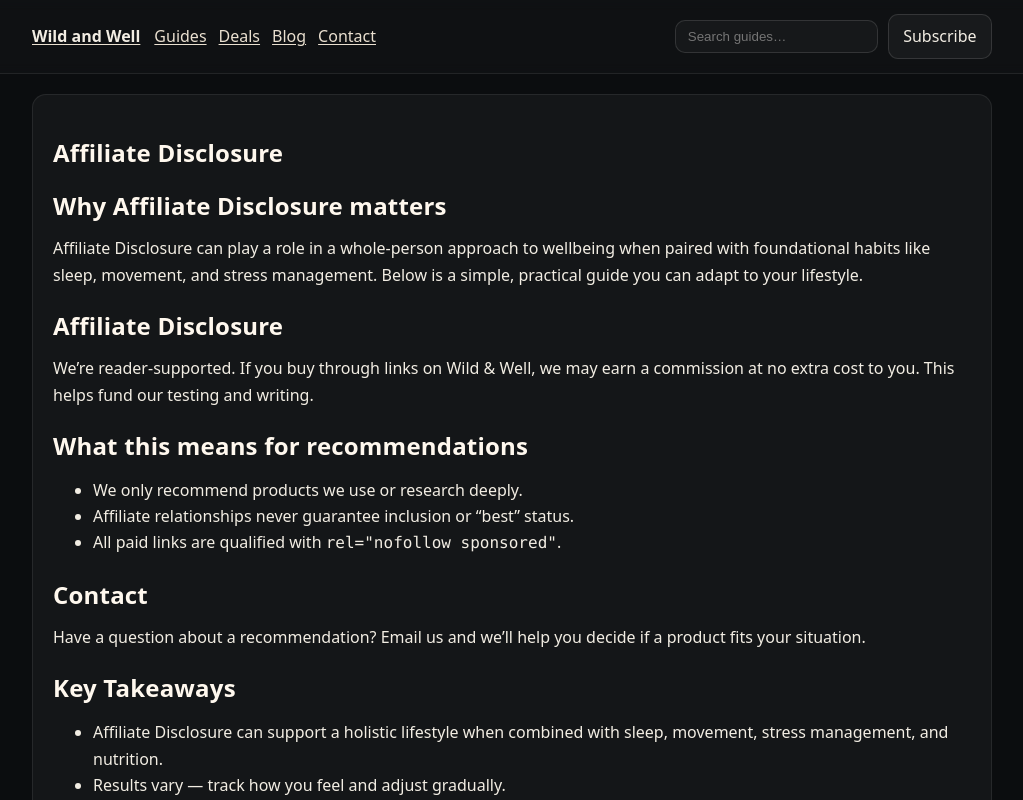
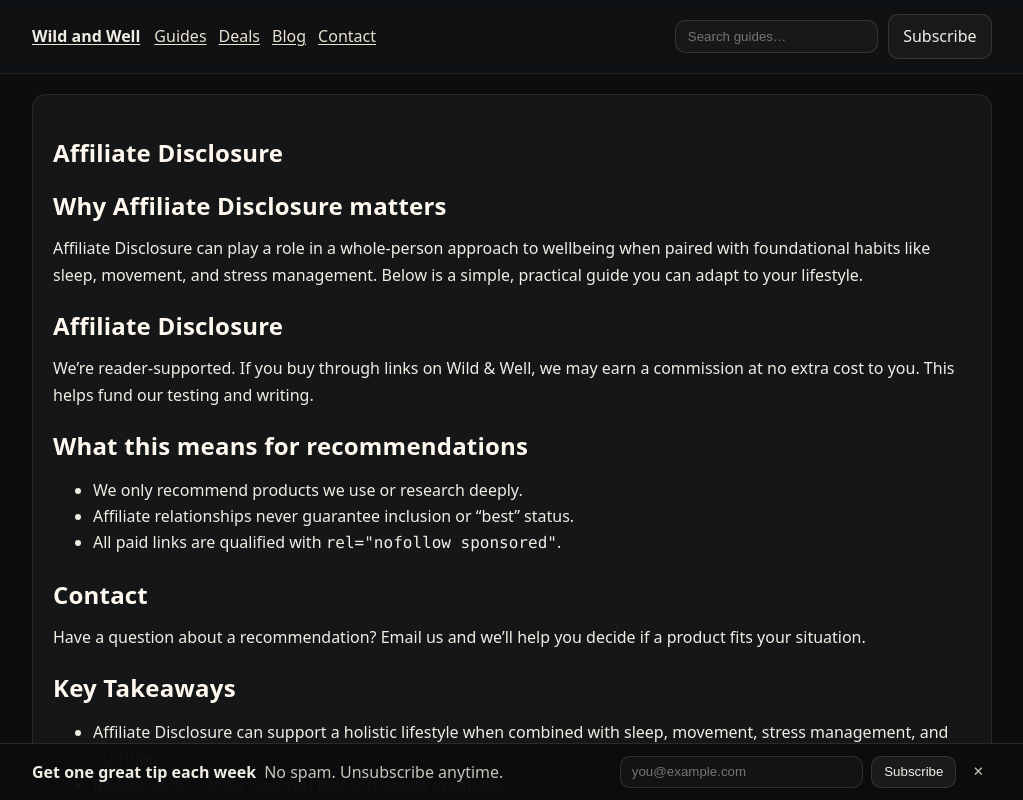
Before and after one commit to dariosandison/Eco---Holistic, a Next.js app: page /legal/affiliate-disclosure in a window 1280 px wide. Shown: the top 800 px of the page, without its empty margins (128-1151 px from the left). Built offline with nearby package versions, Linux system fonts and the light colour scheme; no server answers.

Commit message:
Update NewsletterBar.js

```diff
--- a/components/NewsletterBar.js
+++ b/components/NewsletterBar.js
@@ -1,30 +1,90 @@
-// components/NewsletterBar.js
-export default function NewsletterBar() {
+import { useEffect, useState } from "react";
+
+/**
+ * Visible, dismissible newsletter bar.
+ * To enable submissions, set NEXT_PUBLIC_NEWSLETTER_ENDPOINT to your provider POST URL.
+ */
+export default function NewsletterBar(){
+  const endpoint = process.env.NEXT_PUBLIC_NEWSLETTER_ENDPOINT || "";
+  const [email, setEmail] = useState("");
+  const [ok, setOk] = useState(false);
+  const [hidden, setHidden] = useState(false);
+
+  useEffect(() => {
+    const v = localStorage.getItem("ww-newsletter-hidden");
+    if (v === "1") setHidden(true);
+  }, []);
+
+  if (hidden) return null;
+
+  async function onSubmit(e){
+    e.preventDefault();
+    if(!endpoint){
+      alert("Add NEXT_PUBLIC_NEWSLETTER_ENDPOINT to enable newsletter submissions.");
+      return;
+    }
+    const res = await fetch(endpoint, {
+      method:"POST",
+      headers:{ "Content-Type":"application/json" },
+      body: JSON.stringify({ email })
+    }).catch(()=>({ok:false}));
+    setOk(!!res?.ok);
+  }
+
+  function dismiss(){
+    setHidden(true);
+    localStorage.setItem("ww-newsletter-hidden","1");
+  }
+
   return (
-    <section className="newsletter">
-      <div className="container newsletter-inner">
-        <div className="newsletter-text">
-          <strong>Join the list</strong>
-          <span>Occasional tips & new guides—no spam.</span>
+    <div id="newsletter-bar" style={{
+      position:"sticky", bottom:0, zIndex:50,
+      borderTop:"1px solid rgba(255,255,255,0.12)",
+      background:"rgba(11,13,15,0.98)", color:"#F2EDE3"
+    }}>
+      <div className="container" style={{display:"flex",gap:10,alignItems:"center",justifyContent:"space-between",padding:"0.75rem 1rem", flexWrap:"wrap"}}>
+        <div style={{display:"flex",gap:8,alignItems:"center",flexWrap:"wrap"}}>
+          <strong>Get one great tip each week</strong>
+          <span style={{color:"#C9C4B8"}}>No spam. Unsubscribe anytime.</span>
         </div>
-        <form
-          className="newsletter-form"
-          onSubmit={(e) => {
-            e.preventDefault();
-            alert('Thanks for subscribing!');
-          }}
-        >
+        <form onSubmit={onSubmit} style={{display:"flex",gap:8,alignItems:"center",flexWrap:"wrap"}}>
           <input
             type="email"
-            name="email"
             required
             placeholder="you@example.com"
-            className="newsletter-input"
-            aria-label="Email address"
+            value={email}
+            onChange={(e)=>setEmail(e.target.value)}
+            style={{
+              appearance:"none",
+              border:"1px solid rgba(255,255,255,0.12)",
+              background:"rgba(255,255,255,0.03)",
+              color:"#F2EDE3",
+              padding:".45rem .65rem",
+              borderRadius:10,
+              minWidth:220
+            }}
           />
-          <button className="btn">Subscribe</button>
+          <button type="submit" style={{
+            display:"inline-flex",alignItems:"center",justifyContent:"center",
+            border:"1px solid rgba(255,255,255,0.12)", background:"rgba(255,255,255,0.06)",
+            color:"#F2EDE3", padding:".45rem .75rem", borderRadius:10, cursor:"pointer"
+          }}>
+            Subscribe
+          </button>
+          <button type="button" onClick={dismiss} aria-label="Dismiss" style={{
+            display:"inline-flex",alignItems:"center",justifyContent:"center",
+            border:"1px solid transparent", background:"transparent",
+            color:"#C9C4B8", padding:".45rem", borderRadius:10, cursor:"pointer"
+          }}>
+            ✕
+          </button>
         </form>
       </div>
-    </section>
+      {ok && (
+        <div className="container" style={{padding:"0 1rem 0.75rem"}}>
+          <p style={{color:"#9FE7C1", margin:0}}>Thanks! Please check your inbox to confirm.</p>
+        </div>
+      )}
+    </div>
   );
 }
```
